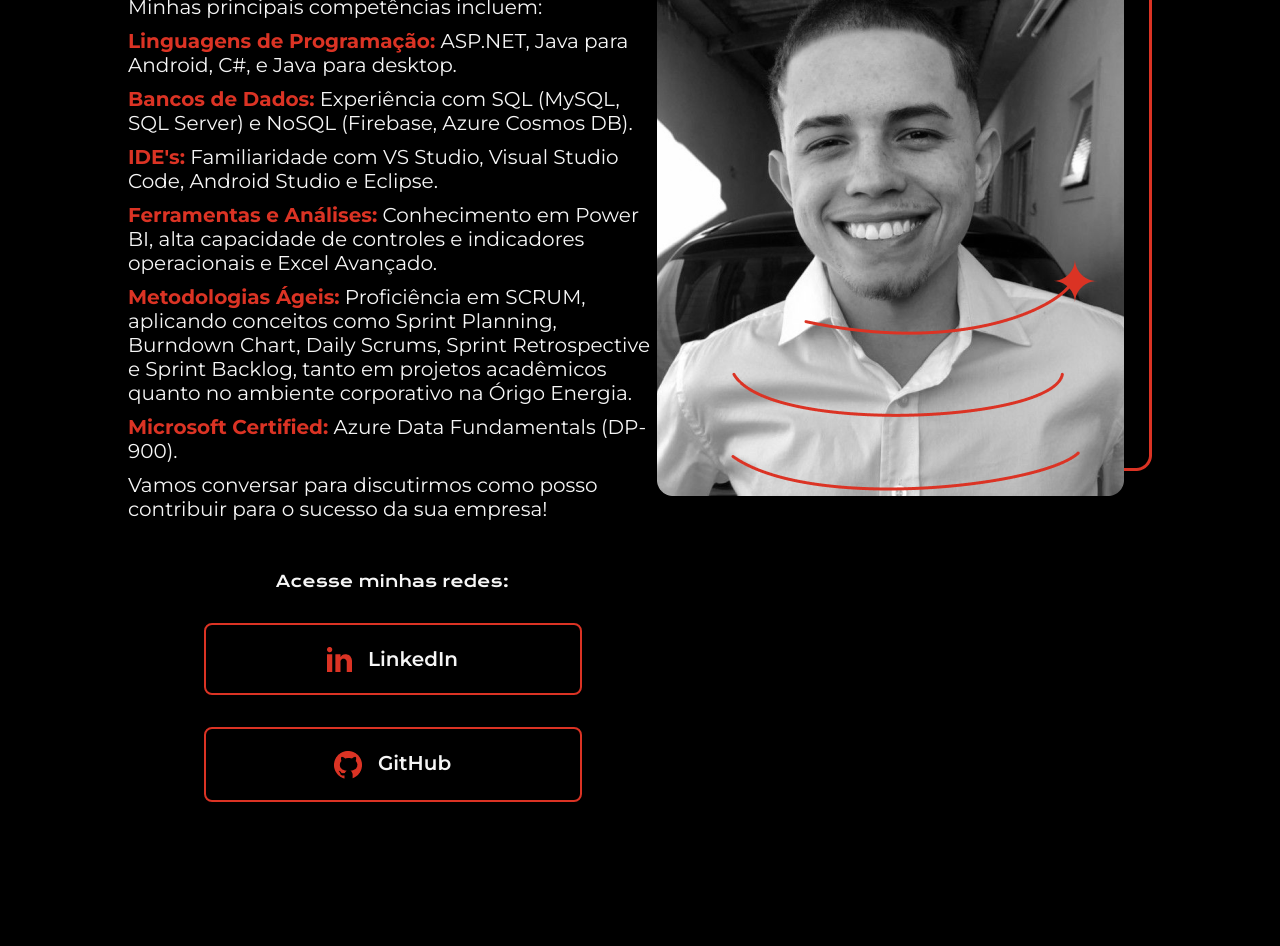
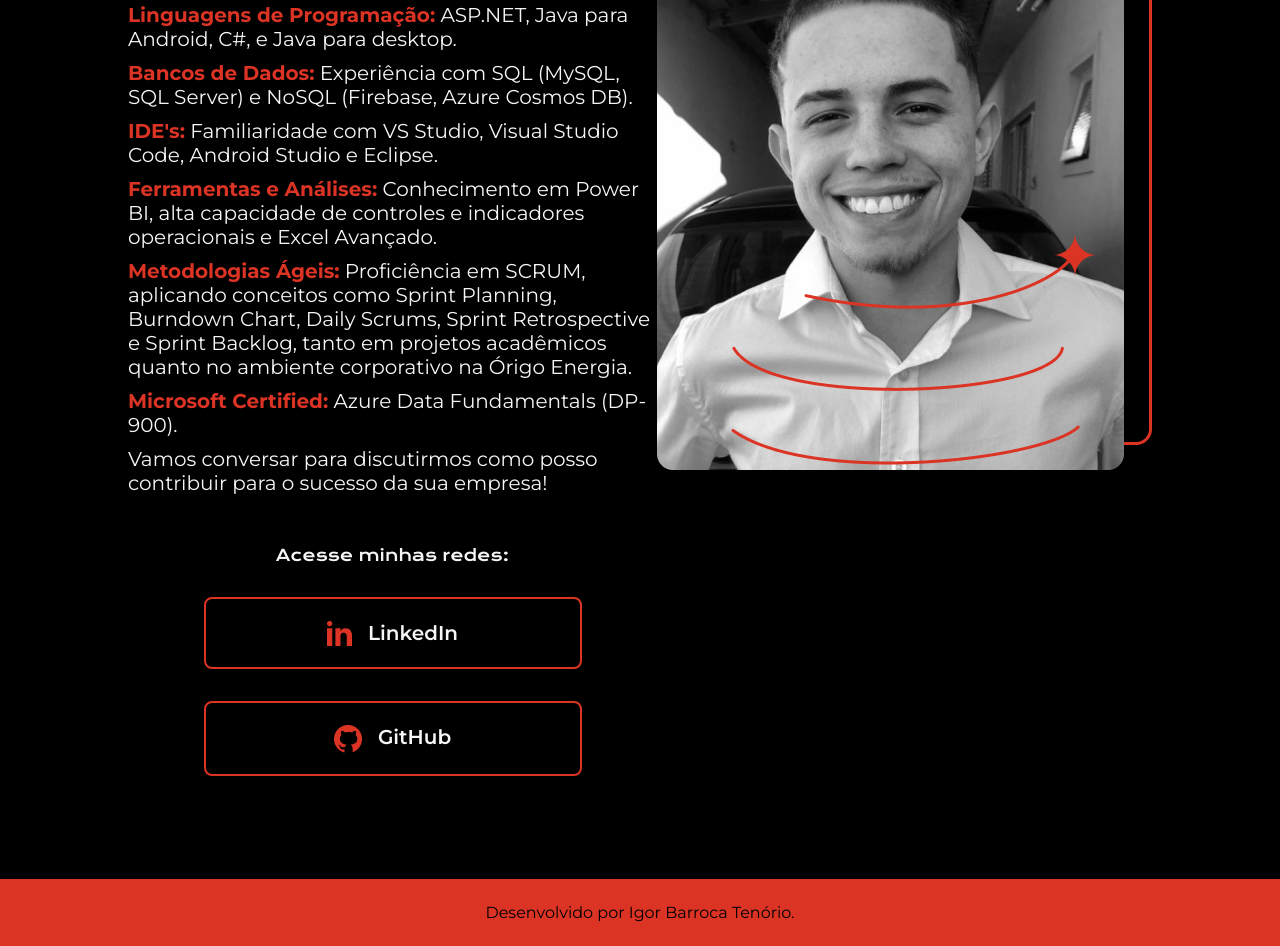
Before and after one commit to Igor12x/FrontEnd_Portifolio, a plain HTML site: page index.html in a window 1280 px wide. Shown: the part 489-1435 px from the top of the page. Before the commit the page ends 1291 px from the top, so only its background shows below. Drawn offline with nearby package versions, Linux system fonts and the light colour scheme.

Commit message:
Criando um rodape

```diff
--- a/index.html
+++ b/index.html
@@ -48,6 +48,8 @@
         </section>
         <img src="./Imagens/IgorBarrocaTenorio.png" alt="Foto de Igor Barroca Tenório sorrindo">
     </main>
-    <footer></footer>
+    <footer class="rodape">
+        <p>Desenvolvido por Igor Barroca Tenório.</p>
+    </footer>
 </body>
 </html>
--- a/style.css
+++ b/style.css
@@ -7,10 +7,10 @@
 }
 
 body {
-    height: 100vh;
     background-color: #000000;
     color: #F6F6F6;
     font-family: "Montserrat", sans-serif;
+    font-weight: 400;
 }
 
 .destaque {
@@ -18,7 +18,7 @@ body {
 }
 
 .apresentacao {
-    margin: 10% 10%;
+    padding: 8% 10%;
     display: flex;
     align-items: center;
     justify-content: space-between;
@@ -86,6 +86,16 @@ body {
     background-color: #272727;
 }
 
+.rodape{
+    color: #000000;
+    background-color: #DB3324;
+    font-family: 'Montserrat', sans-serif;
+    font-weight: 400;
+    padding: 24px;
+    text-align: center;
+    font-size: 1.0rem;
+
+}
 @media (max-width: 950px) {
     .apresentacao {
         margin: 8% 8%;
```
